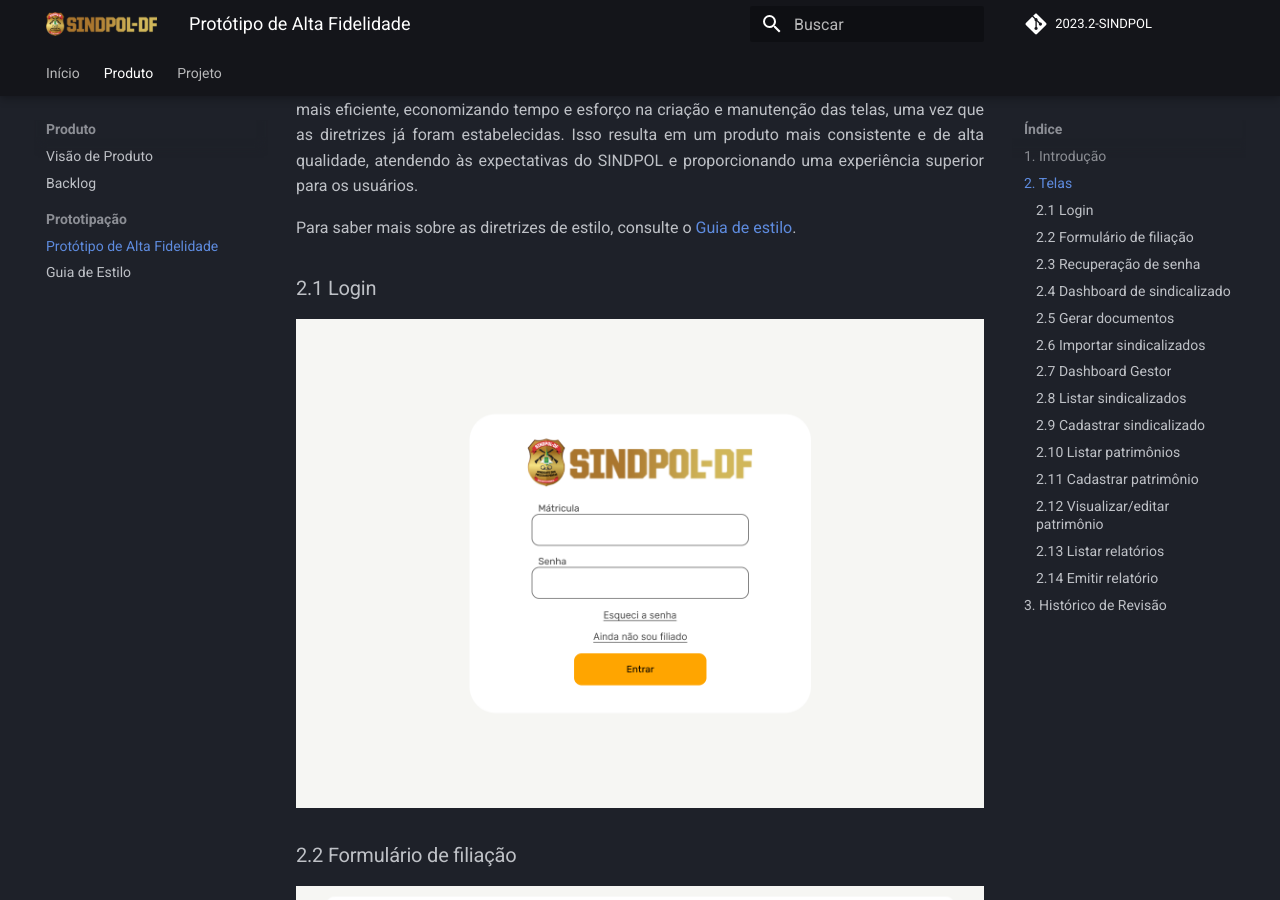
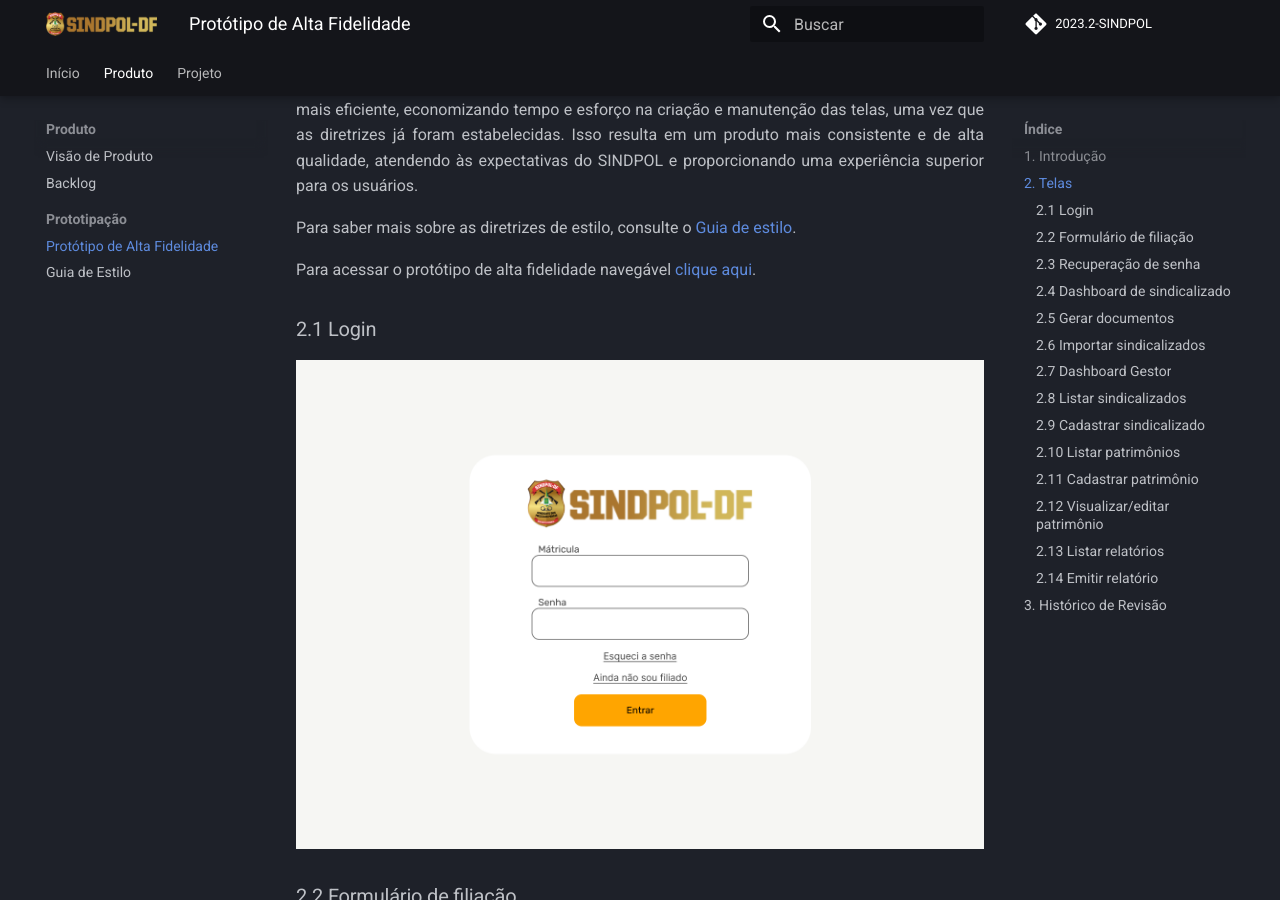
Before and after one commit to fga-eps-mds/2023.2-SINDPOL-DOC, an MkDocs documentation site: the page built from docs/produto/prototipo.md, in a window 1280 px wide and 900 px high, scrolled down 796 px. Built offline with MkDocs 1.6.1 and Material for MkDocs 9.7.7, drawn with Linux system fonts in a browser that asks for light colours; comment, search, counter and statistics services are not loaded.

Commit message:
Update prototipo.md

```diff
--- a/docs/produto/prototipo.md
+++ b/docs/produto/prototipo.md
@@ -13,6 +13,8 @@
 Além disso, ao seguir o guia de estilo, a equipe de desenvolvimento pode trabalhar de forma mais eficiente, economizando tempo e esforço na criação e manutenção das telas, uma vez que as diretrizes já foram estabelecidas. Isso resulta em um produto mais consistente e de alta qualidade, atendendo às expectativas do SINDPOL e proporcionando uma experiência superior para os usuários.
 
 Para saber mais sobre as diretrizes de estilo, consulte o [Guia de estilo](guia.md).
+
+Para acessar o protótipo de alta fidelidade navegável [clique aqui](https://www.figma.com/proto/8gIW1AmAtSPj6XSkKPHvA1/Protótipo-de-Alta-Fidelidade?type=design&node-id=49-2307&t=tSbJMQK0Fv3tphFH-1&scaling=min-zoom&page-id=0%3A1&starting-point-node-id=49%3A2307&show-proto-sidebar=1).
 
 ### 2.1 Login
 
```
